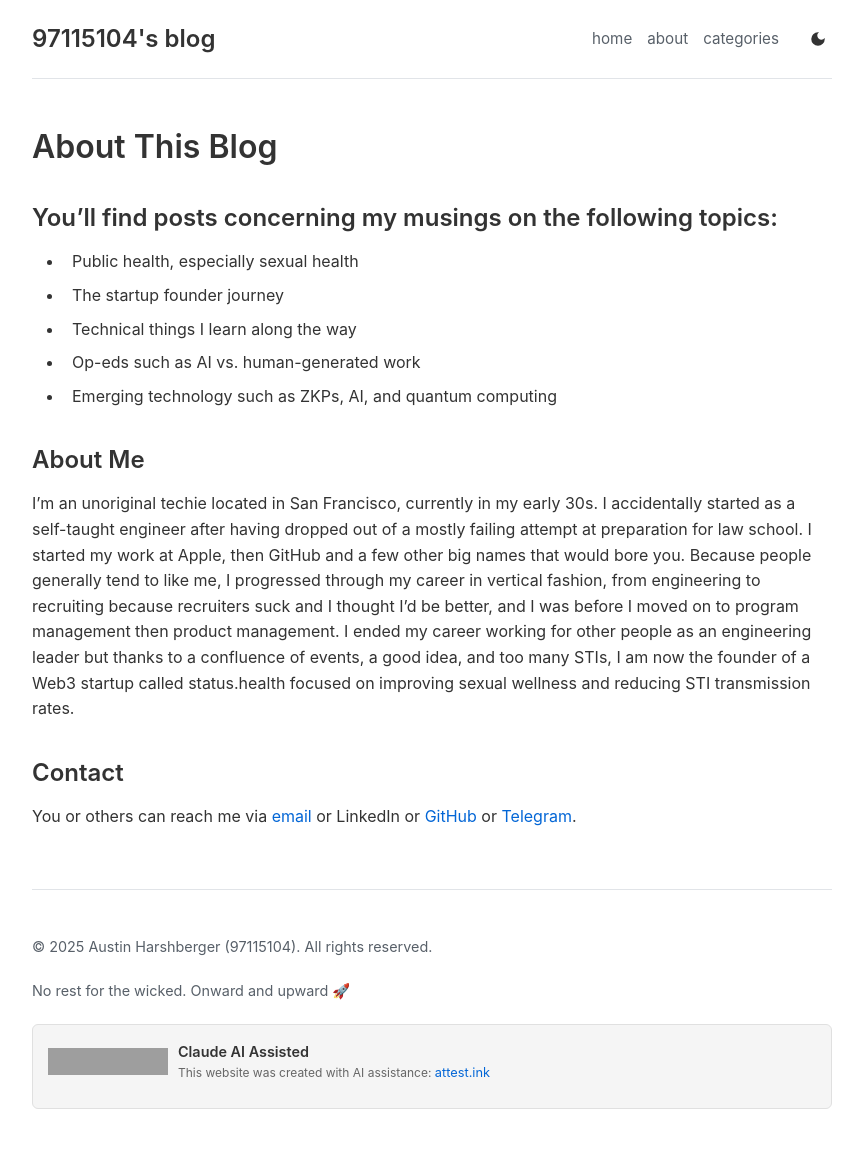
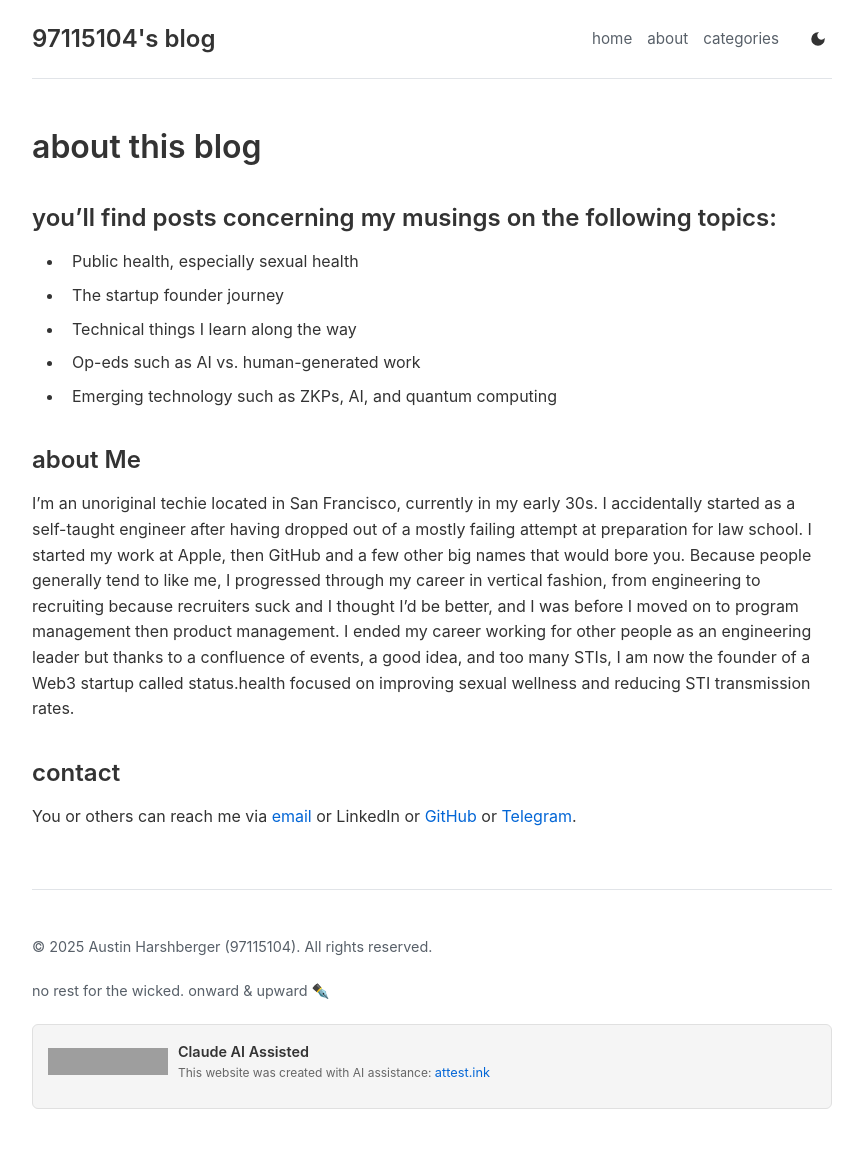
Before and after one commit to 97115104/blog, a Jekyll site: the page built from about.md, in a window 1280 px wide. Shown: the whole page, without its empty margins (208-1071 px from the left). Built offline with Jekyll 4.4.1, drawn with Linux system fonts in a browser that asks for light colours; grey boxes are pictures that could not be loaded.

Commit message:
various updates

```diff
--- a/_includes/footer.html
+++ b/_includes/footer.html
@@ -1,7 +1,7 @@
 <footer class="site-footer" style="border-top: 1px solid #e1e4e8; padding: 30px 0; margin-top: 60px; color: #586069; font-size: 0.9em;">
   <div class="footer-content">
     <p>&copy; {{ site.time | date: '%Y' }} {{ site.copyright-company }}. All rights reserved.</p>
-    <p>No rest for the wicked. Onward and upward 🚀</p>
+    <p>no rest for the wicked. onward & upward ✒️</p>
     <!-- Inline styled badge that will work even if CSS fails to load -->
     <div style="margin-top: 20px; border: 1px solid #e0e0e0; border-radius: 6px; background-color: #f5f5f5; padding: 15px">
       <div style="display: flex; align-items: center; margin-bottom: 10px;">
--- a/about.md
+++ b/about.md
@@ -4,19 +4,19 @@ title: About
 permalink: /about/
 ---
 
-# About This Blog
+# about this blog
 
-## You'll find posts concerning my musings on the following topics:
+## you'll find posts concerning my musings on the following topics:
 - Public health, especially sexual health
 - The startup founder journey
 - Technical things I learn along the way
 - Op-eds such as AI vs. human-generated work
 - Emerging technology such as ZKPs, AI, and quantum computing
 
-## About Me
+## about Me
 
 I’m an unoriginal techie located in San Francisco, currently in my early 30s. I accidentally started as a self-taught engineer after having dropped out of a mostly failing attempt at preparation for law school. I started my work at Apple, then GitHub and a few other big names that would bore you. Because people generally tend to like me, I progressed through my career in vertical fashion, from engineering to recruiting because recruiters suck and I thought I’d be better, and I was before I moved on to program management then product management. I ended my career working for other people as an engineering leader but thanks to a confluence of events, a good idea, and too many STIs, I am now the founder of a Web3 startup called status.health focused on improving sexual wellness and reducing STI transmission rates.
 
-## Contact
+## contact
 
 You or others can reach me via [email](mailto:{{ site.email }}) or LinkedIn or [GitHub](https://github.com/{{ site.github_username }}) or [Telegram](https://t.me/x97115104).
--- a/categories.html
+++ b/categories.html
@@ -5,7 +5,7 @@ permalink: /categories/
 ---
 
 <div class="categories-page">
-  <h1>All Categories</h1>
+  <h1>all categories</h1>
 
   {% comment %}
   Create a list of all unique categories from posts
```
